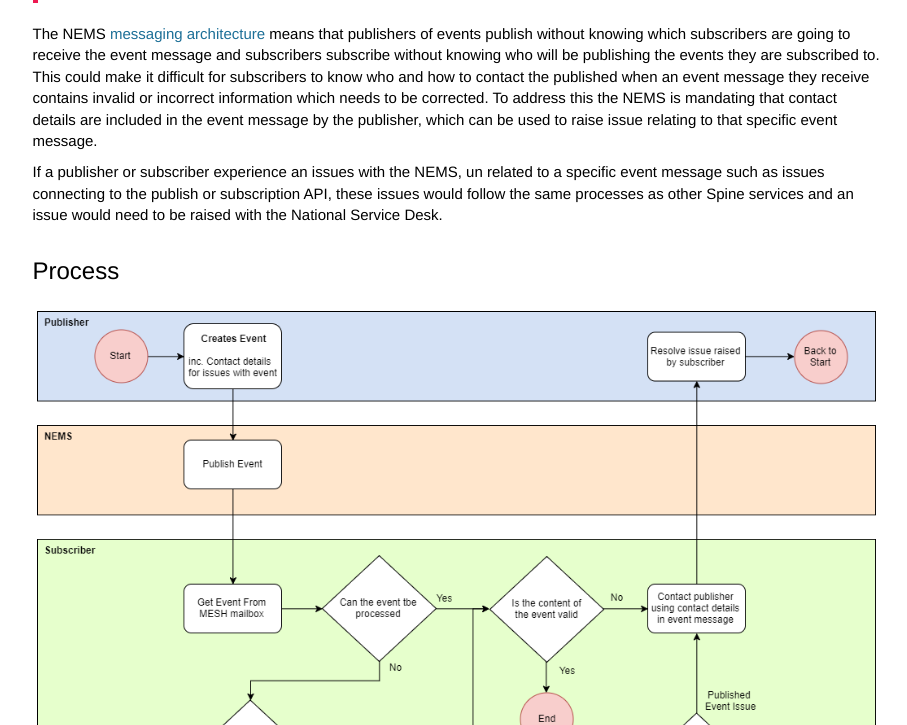
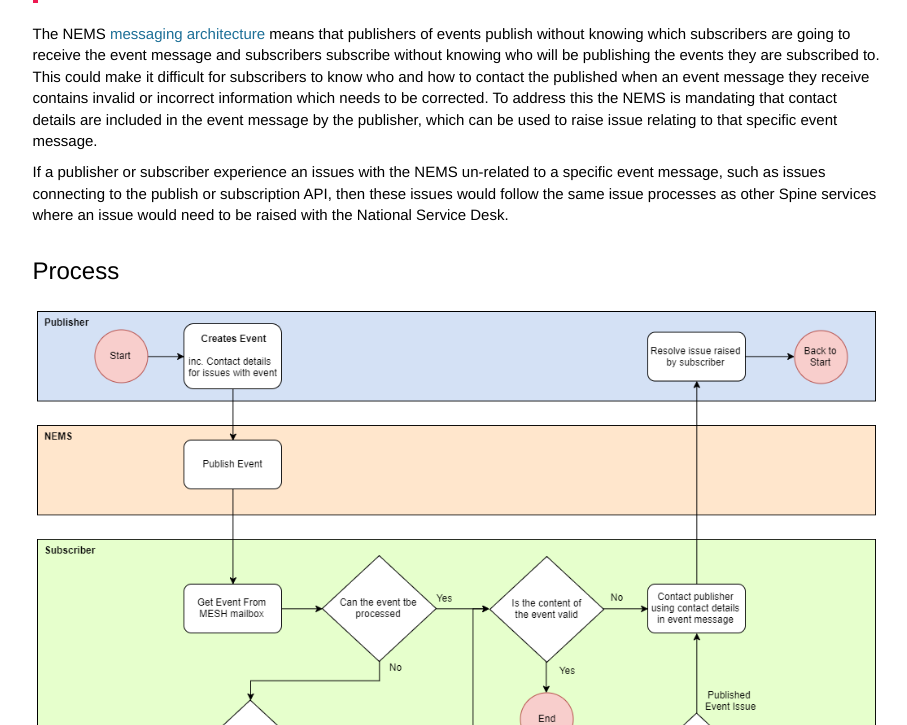
Before and after one commit to nhsconnect/Events-Management, a Jekyll site: the page built from pages/overview/overview_msg_architecture_feedback.md, in a window 1280 px wide and 900 px high, cut to the strip 175-900 px from the top of the window. Shown: the whole strip, without its empty margins (330-1237 px from the left). Built offline with Jekyll 4.4.1, drawn with Linux system fonts in a browser that asks for light colours; nearby versions of some CDN libraries; comment, search, counter and statistics services are not loaded.

Commit message:
Wording improvements

```diff
--- a/pages/overview/overview_msg_architecture_feedback.md
+++ b/pages/overview/overview_msg_architecture_feedback.md
@@ -10,7 +10,7 @@ toc: false
 
 The NEMS [messaging architecture](overview_msg_architecture.html) means that publishers of events publish without knowing which subscribers are going to receive the event message and subscribers subscribe without knowing who will be publishing the events they are subscribed to. This could make it difficult for subscribers to know who and how to contact the published when an event message they receive contains invalid or incorrect information which needs to be corrected. To address this the NEMS is mandating that contact details are included in the event message by the publisher, which can be used to raise issue relating to that specific event message.
 
-If a publisher or subscriber experience an issues with the NEMS, un related to a specific event message such as issues connecting to the publish or subscription API, these issues would follow the same processes as other Spine services and an issue would need to be raised with the National Service Desk.
+If a publisher or subscriber experience an issues with the NEMS un-related to a specific event message, such as issues connecting to the publish or subscription API, then these issues would follow the same issue processes as other Spine services where an issue would need to be raised with the National Service Desk.
 
 
 ## Process
```
